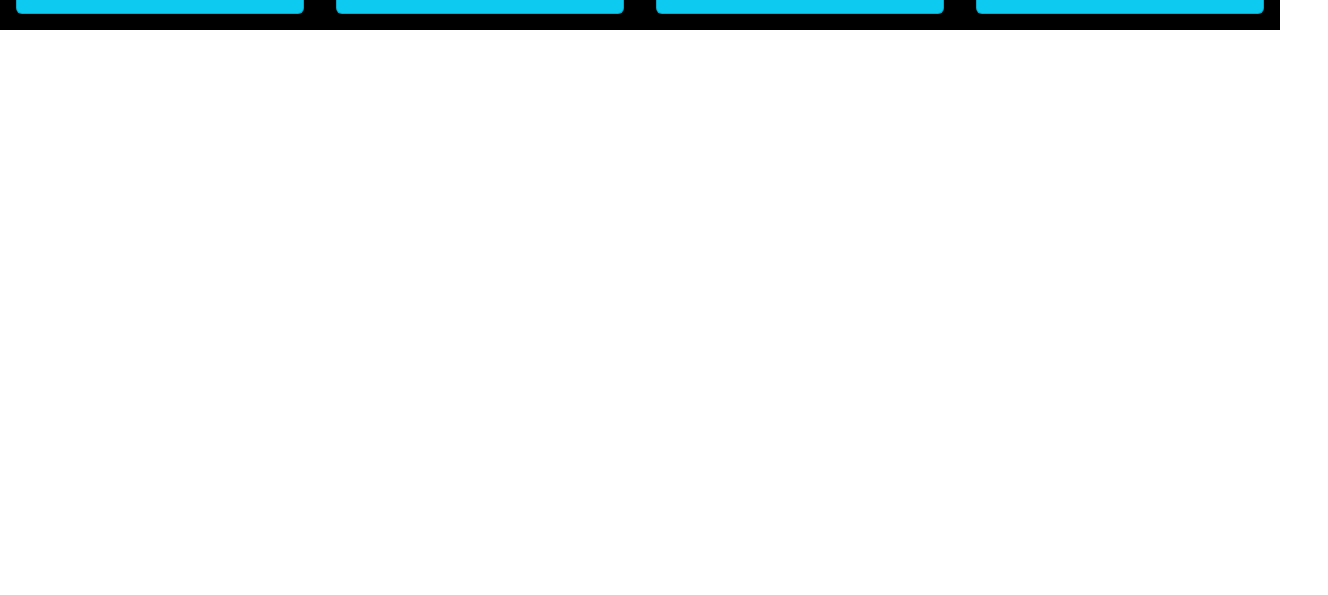
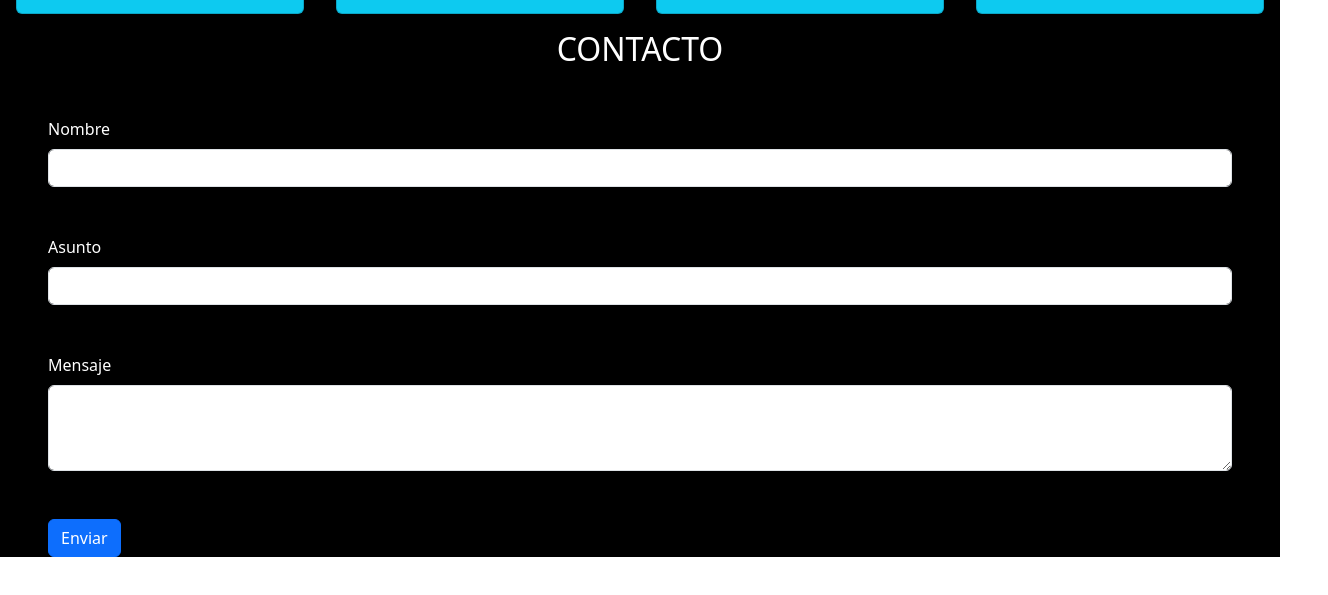
Before and after one commit to JulianGuti/Viajes-Chile, a plain HTML site: page index.html in a window 1280 px wide. Shown: the part 1703-2298 px from the top of the page, 1328 px wide, since content can reach past the window. Before the commit the page ends 1733 px from the top, so only its background shows below. Drawn offline with nearby package versions, Linux system fonts and the light colour scheme.

Commit message:
termino seccion contacto

```diff
--- a/assets/css/style.css
+++ b/assets/css/style.css
@@ -9,3 +9,7 @@
     background-color: black;
     color: white;
 }
+#contacto{
+    background-color: black;
+    color: white;
+}
--- a/index.html
+++ b/index.html
@@ -212,6 +212,25 @@
         </div>
       </div>
     </section>
+    <section id="contacto" class="">
+      <h2 class="text-center">CONTACTO</h2>
+      <div class="mb-3 m-5">
+        <label for="exampleFormControlInput1" class="form-label">Nombre</label>
+        <input type="email" class="form-control" id="exampleFormControlInput1" placeholder="">
+      </div>
+      <div class="mb-3 m-5">
+        <label for="exampleFormControlInput1" class="form-label">Asunto</label>
+        <input type="email" class="form-control" id="exampleFormControlInput1" placeholder="">
+      </div>
+      <div class="mb-3 m-5">
+        <label for="exampleFormControlTextarea1" class="form-label">Mensaje</label>
+        <textarea class="form-control" id="exampleFormControlTextarea1" rows="3"></textarea>
+      </div>
+      <div class="col-12 m-5">
+        <button class="btn btn-primary" type="submit">Enviar</button>
+      </div>
+
+    </section>
     <!-- bootstrap -->
     <script
       src="https://cdn.jsdelivr.net/npm/bootstrap@5.3.3/dist/js/bootstrap.bundle.min.js"
```
